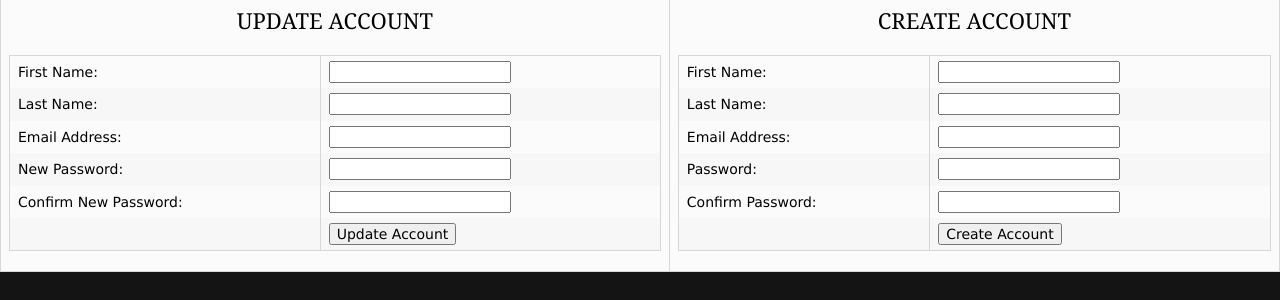
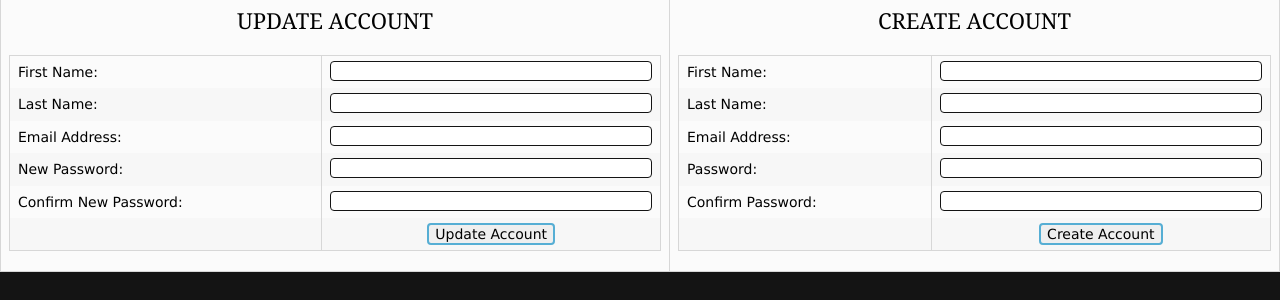
Before and after one commit to manjugowda-max/e-Voting-with-Blockchain, a PHP site: page /admin/manage-admins.php in a window 1280 px wide. Shown: the part 500-800 px from the top of the page. Run offline with PHP 8.4, Linux system fonts and the light colour scheme; the visitor is signed in with stand-in values (Sample User, id 1).

Commit message:
css modified

```diff
--- a/admin/checklogin.php
+++ b/admin/checklogin.php
@@ -68,7 +68,7 @@ if($count==1) {
 }
 else {
     echo "<br> <br> <br> ";
-    echo "<center><h2>Wrong Username or Password</h2><br><br><h3>Return to <a href=\"index.php\"><b>Login</b></a></h3></center>";
+    echo "<center><h2>Wrong Username or Password</h2><br><br><h3>Return to <a href=\"index.php\" style="text-decoration:none;"><b>Login</b></a></h3></center>";
 }
 
 ob_end_flush();
--- a/admin/index.php
+++ b/admin/index.php
@@ -56,7 +56,7 @@ if(isset($_COOKIE['$email']) && $_COOKIE['$pass']) {
 
       </div>
       <br><br>
-    <center>Return to <a href="../index.php"><b>Home</b></a></center>
+    <center>Return to <a href="../index.php" style="text-decoration:none;"><b>Home</b></a></center>
 
     </form>
   </div>
--- a/admin/layout/styles/layout.css
+++ b/admin/layout/styles/layout.css
@@ -404,3 +404,57 @@ table a, #comments a{background-color:inherit;}
 	.font-x2{font-size:1.4rem;}
 	.font-x3{font-size:1.6rem;}
 }
+
+
+/* Used Defined
+--------------------------------------------------------------------------------------------------------------- */
+.my-button {
+    -webkit-transition-duration: 0.4s;
+    transition-duration: 0.4s ease-in-out;
+    border-radius: 4px;
+    color: black;
+    border: 2px solid #56AED4;
+    margin: auto;
+}
+
+.my-button:hover {
+    background-color: #56AED4;
+    color: white;
+    box-shadow: 0 10px 15px 0 rgba(0,0,0,0.24), 0 17px 50px 0 rgba(0,0,0,0.19);
+}
+
+.my-input {
+	-webkit-transition: 0.4s ease-in-out;
+    transition: 0.4s ease-in-out;
+    border:1px solid #141414;
+    border-radius:4px;
+    outline:none;
+    box-sizing:border-box;
+    width: 100%;
+}
+
+.my-input:focus {
+    border-color: #56AED4;
+    box-shadow:0 0 8px 0 #1E90FF;
+}
+
+.my-select {
+	width: 100%;
+    border: 1px solid #141414;
+    border-radius: 3px;
+    overflow: hidden;
+    background: #ffffff url("../../images/icon-select.ico") no-repeat 95% 50%;
+}
+
+.my-select select {
+    width: 130%;
+    border: none;
+    box-shadow: none;
+    background: transparent;
+    background-image: none;
+    -webkit-appearance: none;
+}
+
+.my-select select:focus {
+    outline: none;
+}
--- a/admin/manage-admins.php
+++ b/admin/manage-admins.php
@@ -119,27 +119,27 @@ if(empty($_SESSION['admin_id']) ){
 
         <tr>
           <td style="color:#000000";>First Name:</td>
-          <td style="color:#000000"><input type="text"  font-weight:bold;" name="firstname" maxlength="15" value=""></td>
+          <td style="color:#000000"><input type="text"  font-weight:bold;" name="firstname" maxlength="15" value="" class="my-input"></td>
         </tr>
         <tr>
           <td style="color:#000000">Last Name:</td>
-          <td style="color:#000000"><input type="text" font-weight:bold;" name="lastname" maxlength="15" value=""></td>
+          <td style="color:#000000"><input type="text" font-weight:bold;" name="lastname" maxlength="15" value="" class="my-input"></td>
         </tr>
         <tr>
           <td style="color:#000000">Email Address:</td>
-          <td style="color:#000000"><input type="text"  font-weight:bold;" name="email" maxlength="100" value=""></td>
+          <td style="color:#000000"><input type="text"  font-weight:bold;" name="email" maxlength="100" value="" class="my-input"></td>
         </tr>
         <tr>
           <td style="color:#000000">New Password:</td>
-          <td style="color:#000000"><input type="password"  font-weight:bold;" name="password" maxlength="15" value=""></td>
+          <td style="color:#000000"><input type="password"  font-weight:bold;" name="password" maxlength="15" value="" class="my-input"></td>
         </tr>
         <tr>
           <td style="color:#000000">Confirm New Password:</td>
-          <td style="color:#000000"><input type="password"  font-weight:bold;" name="ConfirmPassword" maxlength="15" value=""></td>
+          <td style="color:#000000"><input type="password"  font-weight:bold;" name="ConfirmPassword" maxlength="15" value="" class="my-input"></td>
         </tr>
         <tr>
           <td>&nbsp;</td>
-          <td style="color:#000000"><input type="submit" name="update" value="Update Account"></td>
+          <td style="color:#000000"><input type="submit" name="update" value="Update Account" class="my-button"></td>
         </tr>
       </table>
     </form>
@@ -153,27 +153,27 @@ if(empty($_SESSION['admin_id']) ){
 
           <tr>
             <td style="color:#000000">First Name:</td>
-            <td style="color:#000000"><input type="text"  font-weight:bold;" name="firstname" maxlength="15" value=""></td>
+            <td style="color:#000000"><input type="text"  font-weight:bold;" name="firstname" maxlength="15" value="" class="my-input"></td>
           </tr>
           <tr>
             <td style="color:#000000">Last Name:</td>
-            <td style="color:#000000"><input type="text" font-weight:bold;" name="lastname" maxlength="15" value=""></td>
+            <td style="color:#000000"><input type="text" font-weight:bold;" name="lastname" maxlength="15" value="" class="my-input"></td>
           </tr>
           <tr>
             <td style="color:#000000">Email Address:</td>
-            <td style="color:#000000"><input type="text"  font-weight:bold;" name="email" maxlength="100" value=""></td>
+            <td style="color:#000000"><input type="text"  font-weight:bold;" name="email" maxlength="100" value="" class="my-input"></td>
           </tr>
           <tr>
             <td style="color:#000000">Password:</td>
-            <td style="color:#000000"><input type="password" font-weight:bold;" name="password" maxlength="15" value=""></td>
+            <td style="color:#000000"><input type="password" font-weight:bold;" name="password" maxlength="15" value="" class="my-input"></td>
           </tr>
           <tr>
             <td style="color:#000000">Confirm Password:</td>
-            <td style="color:#000000"><input type="password" font-weight:bold;" name="ConfirmPassword" maxlength="15" value=""></td>
+            <td style="color:#000000"><input type="password" font-weight:bold;" name="ConfirmPassword" maxlength="15" value="" class="my-input"></td>
           </tr>
           <tr>
             <td>&nbsp;</td>
-            <td style="color:#000000"><input type="submit" name="submit" value="Create Account"></td>
+            <td style="color:#000000"><input type="submit" name="submit" value="Create Account" class="my-button"></td>
           </tr>
         </table>
     </form>
--- a/admin/refresh.php
+++ b/admin/refresh.php
@@ -92,6 +92,7 @@ if(isset($_POST['Submit'])) {
         <tr>
           <td bgcolor="#5D7B9D" style="color:#ffffff">Choose Party</td>
           <td bgcolor="#5D7B9D" style="color:#000000">
+            <div class="my-select">
               <SELECT NAME="position" id="position">
                 <OPTION  VALUE="select"><p style="color:black";>Select</p>
                 <?php
@@ -103,8 +104,11 @@ if(isset($_POST['Submit'])) {
 
                 ?>
               </SELECT>
+
+            </div>
+
           </td>
-          <td bgcolor="#5D7B9D" style="color:#000000"><input type="submit" name="Submit" value="See Results" /></td>
+          <td bgcolor="#5D7B9D" style="color:#000000"><input type="submit" name="Submit" value="See Results" class="my-button" /></td>
         </tr>
         <tr>
         </tr>
--- a/login.php
+++ b/login.php
@@ -38,17 +38,17 @@
           <tr>
           <td style="color:#000000"; width="78" >Email</td>
           <td style="color:#000000"; width="6">:</td>
-          <td style="color:#000000"; width="294"><input name="myusername" type="text" id="myusername"></td>
+          <td style="color:#000000"; width="294"><input name="myusername" type="text" id="myusername" class="my-input"></td>
           </tr>
           <tr>
           <td style="color:#000000"; >Password</td>
           <td style="color:#000000"; >:</td>
-          <td style="color:#000000"; ><input name="mypassword" type="password" id="mypassword"></td>
+          <td style="color:#000000"; ><input name="mypassword" type="password" id="mypassword" class="my-input"></td>
           </tr>
           <tr>
           <td>&nbsp;</td>
           <td>&nbsp;</td>
-          <td style="color:#000000";><input type="submit" name="Submit" value="Login"></td>
+          <td style="color:#000000";><input type="submit" name="Submit" value="Login" class="my-button"></td>
           </tr>
           </table>
           </td>
--- a/reg-verification.php
+++ b/reg-verification.php
@@ -33,7 +33,7 @@
             <form action="reg-verification.php" method="POST">
               <p><h1>Please Verify Yourself to proceed. </h1></p>
               <p>Press the Start button to start face recognition process.</p>
-              <input type="submit" name="start" value="Start" style="color: #000000">
+              <input type="submit" name="start" value="Start" class="my-button">
             </form>
 
             <?php
--- a/voter-verification.php
+++ b/voter-verification.php
@@ -52,7 +52,7 @@ if( empty($_SESSION['member_id'])) {
 
             <form action="voter-verification.php" method="POST">
               <p><h1>Please press Start button to start face recognition process.</h1></p>
-              <input type="submit" name="start" value="Start" style="color: #000000">
+              <input type="submit" name="start" value="Start" style="color: #000000" class="my-button">
             </form>
 
             <?php
```
Also changed, not shown: admin/candidates.php (+18 -6 lines), admin/positions.php (+15 -8 lines), layout/styles/layout.css (+54 -0 lines), manage-profile.php (+8 -8 lines), registeracc.php (+8 -7 lines), vote.php (+7 -3 lines), admin/images/icon-select.ico (added), images/icon-select.ico (added). Lines whose indentation alone changed are shown as unchanged.
